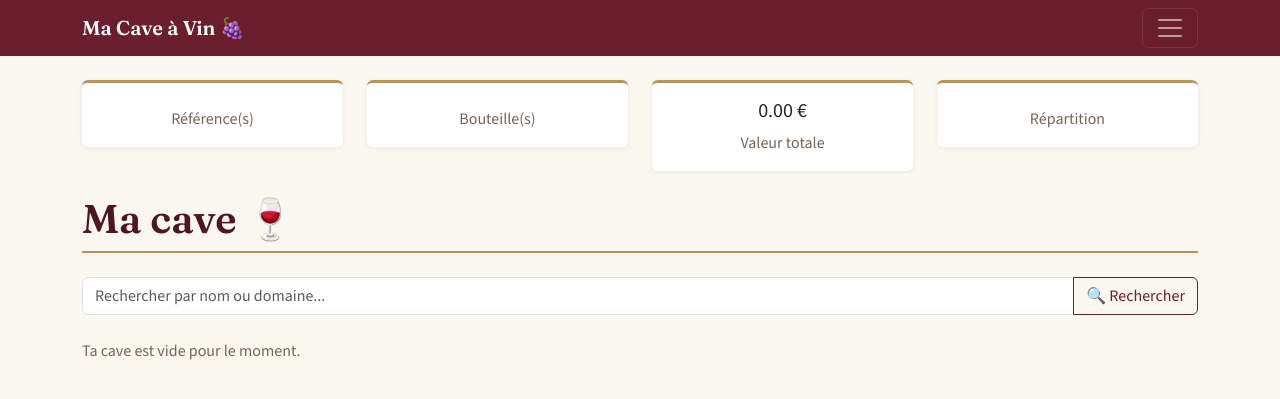
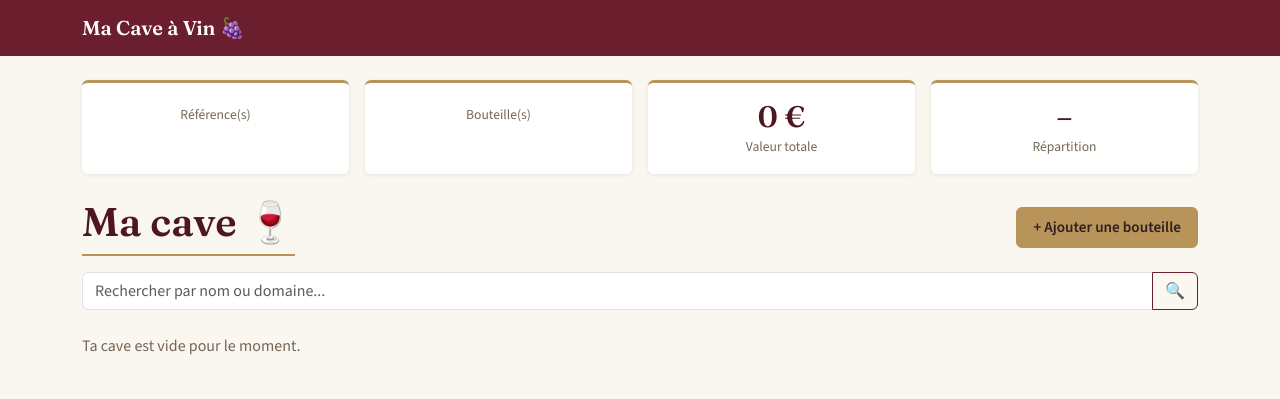
Before and after one commit to Christophe-hubeaux/ma-cave, a Flask app: template templates/liste.html in a window 1280 px wide. Shown: the top 399 px of the page. Run offline with Flask 3, Linux system fonts and the light colour scheme; the template is opened without the code that fills it, so the values that code supplies are empty; parts of the project's set-up code (start-up, migrations or seed data) failed here and were passed over.

Commit message:
adaptations burger menu

```diff
--- a/templates/base.html
+++ b/templates/base.html
@@ -15,6 +15,10 @@
             --couleur-primaire-sombre: #4E1621;
             --couleur-or: #B8935A;
             --couleur-or-clair: #FBF1DC;
+            --couleur-puce-rouge: #7A2333;
+            --couleur-puce-blanc: #C9A227;
+            --couleur-puce-rosé: #D98A93;
+            --couleur-puce-effervescent: #C9B458;
         }
 
         body {
@@ -85,6 +89,43 @@
             box-shadow: 0 1px 4px rgba(43, 33, 29, 0.08);
         }
 
+        .stat-carte .card-body {
+            padding: 1.1rem 1rem;
+        }
+        .stat-valeur {
+            font-family: 'Fraunces', serif;
+            font-weight: 600;
+            font-size: 1.85rem;
+            color: var(--couleur-primaire-sombre);
+            line-height: 1.1;
+            margin-bottom: 0.2rem;
+        }
+        .stat-label {
+            font-size: 0.85rem;
+            color: var(--couleur-texte-doux);
+        }
+        .stat-repartition {
+            display: flex;
+            flex-wrap: wrap;
+            gap: 0.35rem;
+            justify-content: center;
+        }
+        .puce-couleur {
+            display: inline-flex;
+            align-items: center;
+            gap: 0.3rem;
+            font-size: 0.85rem;
+            font-weight: 600;
+            color: var(--couleur-texte);
+        }
+        .puce-couleur::before {
+            content: "";
+            width: 0.65rem;
+            height: 0.65rem;
+            border-radius: 50%;
+            background-color: var(--couleur-puce, var(--couleur-texte-doux));
+        }
+
         .alert-warning {
             background-color: var(--couleur-or-clair);
             border-color: var(--couleur-or);
@@ -149,27 +190,62 @@
         .etoiles { white-space: nowrap; }
         .etoile { cursor: pointer; color: #ccc; font-size: 1.1rem; }
         .etoile.pleine { color: #c9a227; } /* à ajuster selon ton doré exact */
+
+        .navbar-toggler {
+            border: none;
+            color: var(--couleur-or-clair);
+            padding: 0.45rem;
+            border-radius: 0.5rem;
+            line-height: 0;
+            box-shadow: none !important;
+            transition: background-color 0.15s ease;
+        }
+        .navbar-toggler:hover {
+            background-color: rgba(184, 147, 90, 0.18);
+        }
+        .navbar-toggler:focus-visible {
+            outline: 2px solid var(--couleur-or);
+            outline-offset: 2px;
+        }
+
+        .btn-nav {
+            padding: 0.5rem 1rem;
+            font-weight: 600;
+            font-size: 0.95rem;
+        }
+
+        @media (max-width: 767.98px) {
+            #menuMobile {
+                background-color: var(--couleur-primaire-sombre);
+                border-radius: 0.5rem;
+                padding: 0.75rem 1rem 1rem;
+                margin-top: 0.5rem;
+            }
+        }
     </style>
 </head>
 <body>
-    <nav class="navbar navbar-dark mb-4">
+    <nav class="navbar navbar-dark navbar-expand-md mb-4">
         <div class="container">
             <a class="navbar-brand" href="/">Ma Cave à Vin 🍇</a>
-            <button class="navbar-toggler" type="button" data-bs-toggle="collapse" data-bs-target="#menuMobile">
-                <span class="navbar-toggler-icon"></span>
+            <button class="navbar-toggler" type="button" data-bs-toggle="collapse" data-bs-target="#menuMobile" aria-label="Ouvrir le menu">
+                <svg width="22" height="22" viewBox="0 0 22 22" fill="none" stroke="currentColor" stroke-width="2" stroke-linecap="round">
+                    <line x1="2" y1="5" x2="20" y2="5"/>
+                    <line x1="2" y1="11" x2="20" y2="11"/>
+                    <line x1="2" y1="17" x2="20" y2="17"/>
+                </svg>
             </button>
             <div class="collapse navbar-collapse flex-grow-0" id="menuMobile">
-                <div class="d-flex flex-column flex-lg-row align-items-lg-center gap-2 mt-3 mt-lg-0">
+                <div class="d-flex flex-column flex-md-row align-items-stretch align-items-md-center gap-2 mt-3 mt-md-0">
                     {% if session.user_id %}
-                        <a class="btn btn-outline-light" href="/historique">Historique</a>
-                        <a class="btn btn-cave-accent" href="/bouteilles/ajouter">+ Ajouter une bouteille</a>
-                        <span class="text-white ms-lg-2">{{ session.user_nom }}</span>
-                        <a class="btn btn-outline-light btn-sm" href="/deconnexion">Déconnexion</a>
+                        <a class="btn btn-outline-light btn-nav" href="/historique">Historique</a>
+                        <a class="btn btn-outline-light btn-nav" href="/deconnexion">Déconnexion</a>
                     {% endif %}
                 </div>
             </div>
         </div>
     </nav>
+
 
     <div class="container">
         {% block contenu %}{% endblock %}
--- a/templates/liste.html
+++ b/templates/liste.html
@@ -1,40 +1,44 @@
 {% extends "base.html" %}
 {% block contenu %}
 
-<div class="row mb-4">
-    <div class="col-6 col-md-3">
-        <div class="card text-center">
+<div class="row row-cols-2 row-cols-md-4 g-3 mb-4">
+    <div class="col">
+        <div class="card stat-carte text-center h-100">
             <div class="card-body">
-                <h5 class="card-title">{{ stats.nb_references }}</h5>
-                <p class="card-text text-muted">Référence(s)</p>
+                <div class="stat-valeur">{{ stats.nb_references }}</div>
+                <p class="stat-label mb-0">Référence(s)</p>
             </div>
         </div>
     </div>
-    <div class="col-6 col-md-3">
-        <div class="card text-center">
+    <div class="col">
+        <div class="card stat-carte text-center h-100">
             <div class="card-body">
-                <h5 class="card-title">{{ stats.nb_bouteilles }}</h5>
-                <p class="card-text text-muted">Bouteille(s)</p>
+                <div class="stat-valeur">{{ stats.nb_bouteilles }}</div>
+                <p class="stat-label mb-0">Bouteille(s)</p>
             </div>
         </div>
     </div>
-    <div class="col-6 col-md-3">
-        <div class="card text-center">
+    <div class="col">
+        <div class="card stat-carte text-center h-100">
             <div class="card-body">
-                <h5 class="card-title">{{ "%.2f"|format(stats.valeur_totale) }} €</h5>
-                <p class="card-text text-muted">Valeur totale</p>
+                <div class="stat-valeur">{{ "%.0f"|format(stats.valeur_totale) }} €</div>
+                <p class="stat-label mb-0">Valeur totale</p>
             </div>
         </div>
     </div>
-    <div class="col-6 col-md-3">
-        <div class="card text-center">
+    <div class="col">
+        <div class="card stat-carte text-center h-100">
             <div class="card-body">
-                <h5 class="card-title">
+                {% if stats.repartition_couleurs %}
+                <div class="stat-repartition mb-1">
                     {% for couleur, total in stats.repartition_couleurs.items() %}
-                        {{ couleur }}: {{ total }}{% if not loop.last %} · {% endif %}
+                    <span class="puce-couleur" style="--couleur-puce: var(--couleur-puce-{{ couleur|lower }});">{{ couleur }} {{ total }}</span>
                     {% endfor %}
-                </h5>
-                <p class="card-text text-muted">Répartition</p>
+                </div>
+                {% else %}
+                <div class="stat-valeur">–</div>
+                {% endif %}
+                <p class="stat-label mb-0">Répartition</p>
             </div>
         </div>
     </div>
@@ -58,13 +62,16 @@
 </a>
 {% endif %}
 
-<h1>Ma cave 🍷</h1>
+<div class="d-flex flex-wrap align-items-center justify-content-between gap-2">
+    <h1 class="mb-0">Ma cave 🍷</h1>
+    <a href="/bouteilles/ajouter" class="btn btn-cave-accent btn-nav">+ Ajouter une bouteille</a>
+</div>
 
-<form method="GET" action="/" class="mb-4">
+<form method="GET" action="/" class="mb-4 mt-3">
     <div class="input-group">
         <input type="text" class="form-control" name="recherche"
                placeholder="Rechercher par nom ou domaine..." value="{{ recherche or '' }}">
-        <button class="btn btn-outline-secondary" type="submit">🔍 Rechercher</button>
+        <button class="btn btn-outline-secondary" type="submit">🔍</button>
         {% if recherche %}
         <a href="/" class="btn btn-outline-secondary">✕ Effacer</a>
         {% endif %}
```
